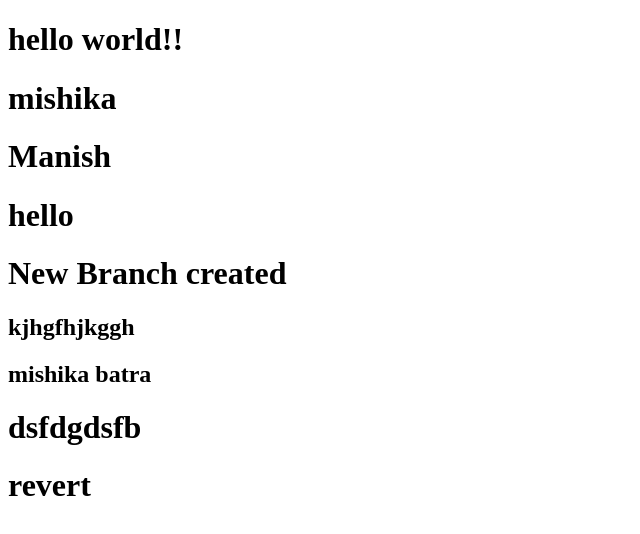
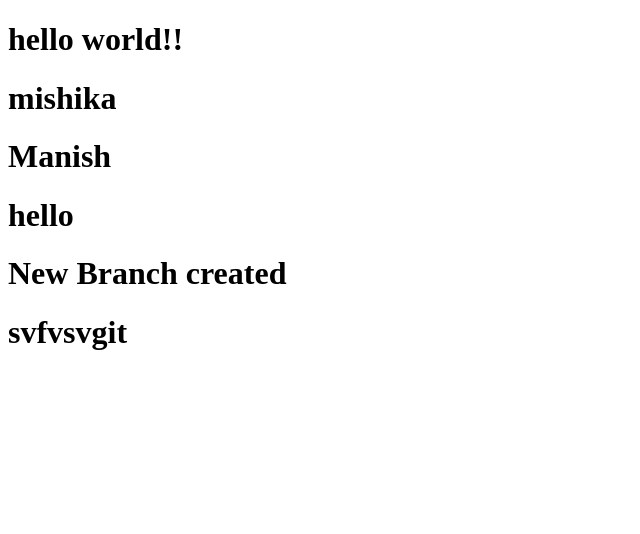
Before and after one commit to mishikabatra5/git-tutorial, a plain HTML site: page index.html in a window 1280 px wide. Shown: the whole page, without its empty margins (0-640 px from the left). Drawn offline with Linux system fonts and the light colour scheme.

Commit message:
Revert "commit for revert"
This reverts commit 7d3b9a72c5521d85e0fd14ac426d531053026f55.

```diff
--- a/index.html
+++ b/index.html
@@ -11,9 +11,6 @@
     <h1>Manish</h1>
     <h1>hello</h1>
     <h1>New Branch created</h1>
-    <h2>kjhgfhjkggh</h2>
-    <h2>mishika batra</h2>
-    <h1>dsfdgdsfb</h1>
-    <h1>revert</h1>
+    <h1>svfvsvgit</h1>
 </body>
 </html>
```
Also changed, not shown: 1 other file.
